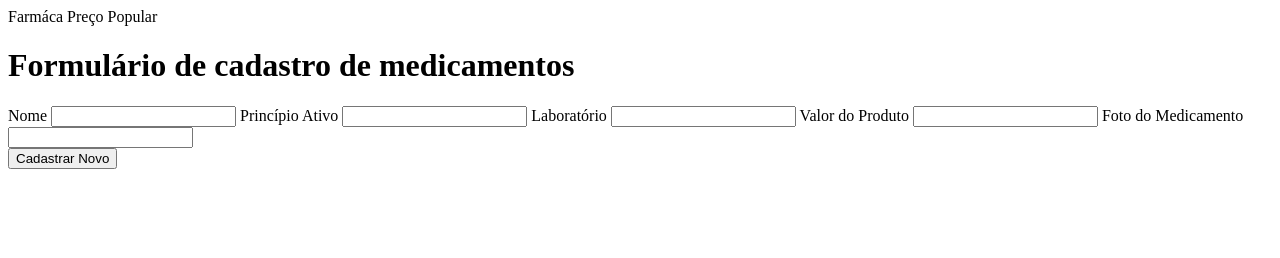
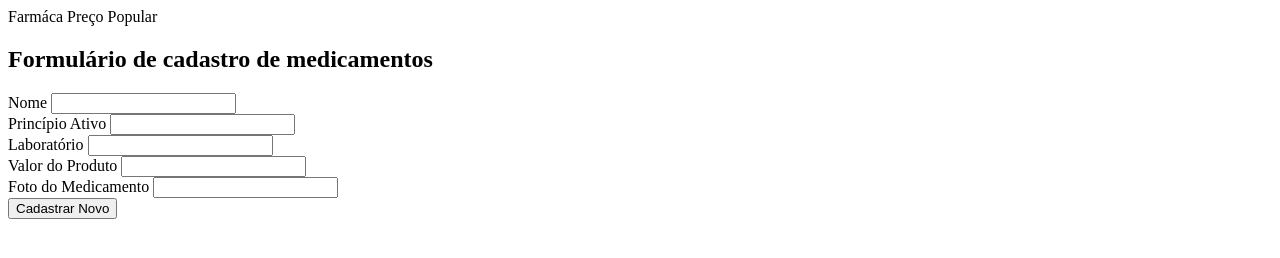
Before and after one commit to DEVinHouse-Clamed-V3/mini-projeto-avaliativo-terror-dos-processadores, a plain HTML site: page index.html in a window 1280 px wide. Drawn offline with Linux system fonts and the light colour scheme.

Commit message:
refatorando código

```diff
--- a/index.html
+++ b/index.html
@@ -9,44 +9,56 @@
 
 <body>
     <header>Farmáca Preço Popular</header>
-
+    <section>
+        <h1>Formulário de cadastro de medicamentos</h1>
+    </section>
     <div class="container-home">
-        <h1>Formulário de cadastro de medicamentos</h1>
 
         <form id="CadastroMedicamento">
 
-            <div class="input-container"></div>
 
-                <label for="nomeMedicamento">Nome</label>
+            <div> <label for="nomeMedicamento">Nome</label>
                 <input type="text" id="nomeMedicamento">
                 <span id="error-nome" style="color: red"></span>
+            </div>
 
+            <div>
                 <label for="principioAtivo">Princípio Ativo</label>
                 <input type="text" id="principioAtivo">
                 <span id="error-principioAtivo" style="color: red"></span>
+            </div>
 
+            <div>
                 <label for="laboratorioMedicamento">Laboratório</label>
                 <input type="text" id="laboratorioMedicamento">
                 <span id="error-laboratorio" style="color: red"></span>
 
+            </div>
+
+            <div>
+
                 <label for="valorMedicamento">Valor do Produto</label>
                 <input type="text" id="valorMedicamento">
                 <span id="error-valor" style="color: red"></span>
+            </div>
 
-                <label for="fotoMedicamento">Foto do Medicamento</label>
+            <div> <label for="fotoMedicamento">Foto do Medicamento</label>
                 <input type="url" id="fotoMedicamento">
                 <span id="error-foto" style="color: red"></span>
             </div>
 
 
-            <div class="button-container">
-                <button class="button-submit" type="submit">Cadastrar Novo</button>
-            </div>
-        </form>
+    </div>
+
+
+    <div class="button-container">
+        <button class="button-submit" type="submit">Cadastrar Novo</button>
+    </div>
+    </form>
 
     </div>
 
-
+    <script src="storage.js" defer></script>
 
 </body>
 
```
